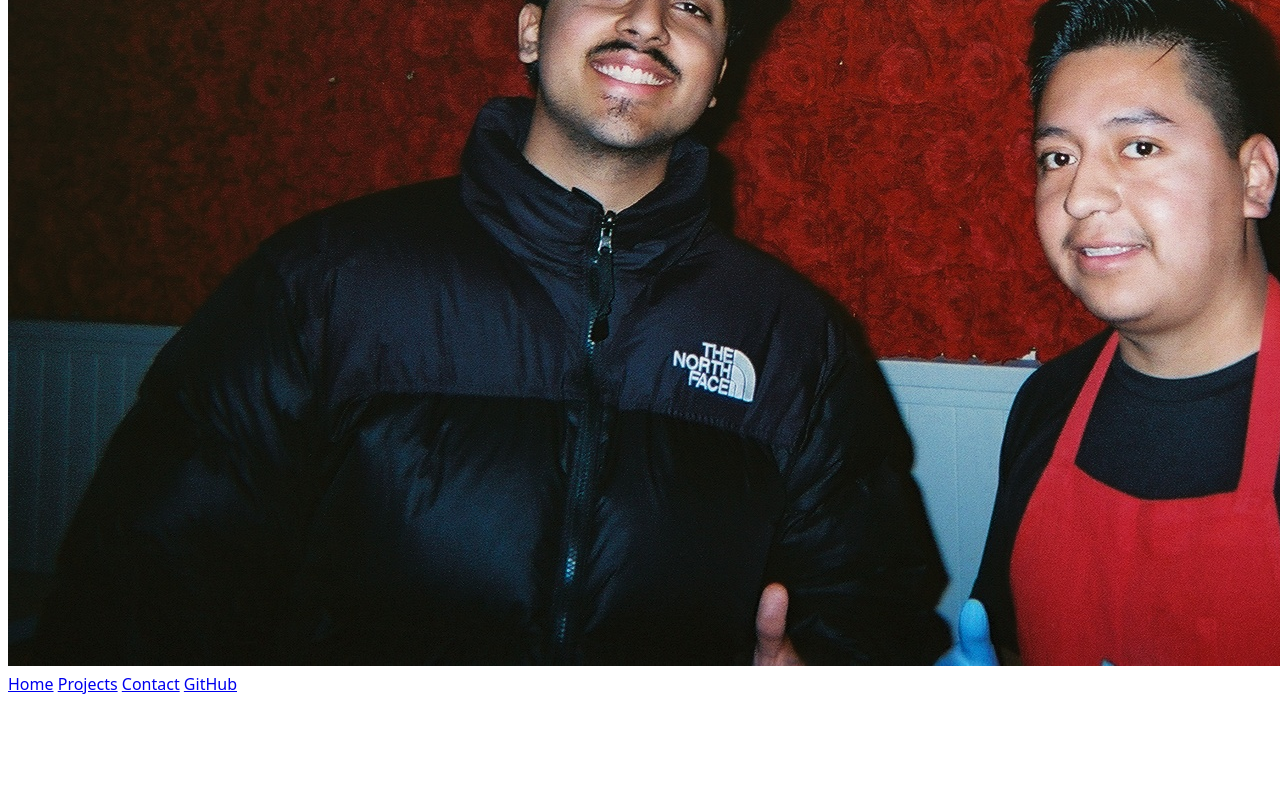
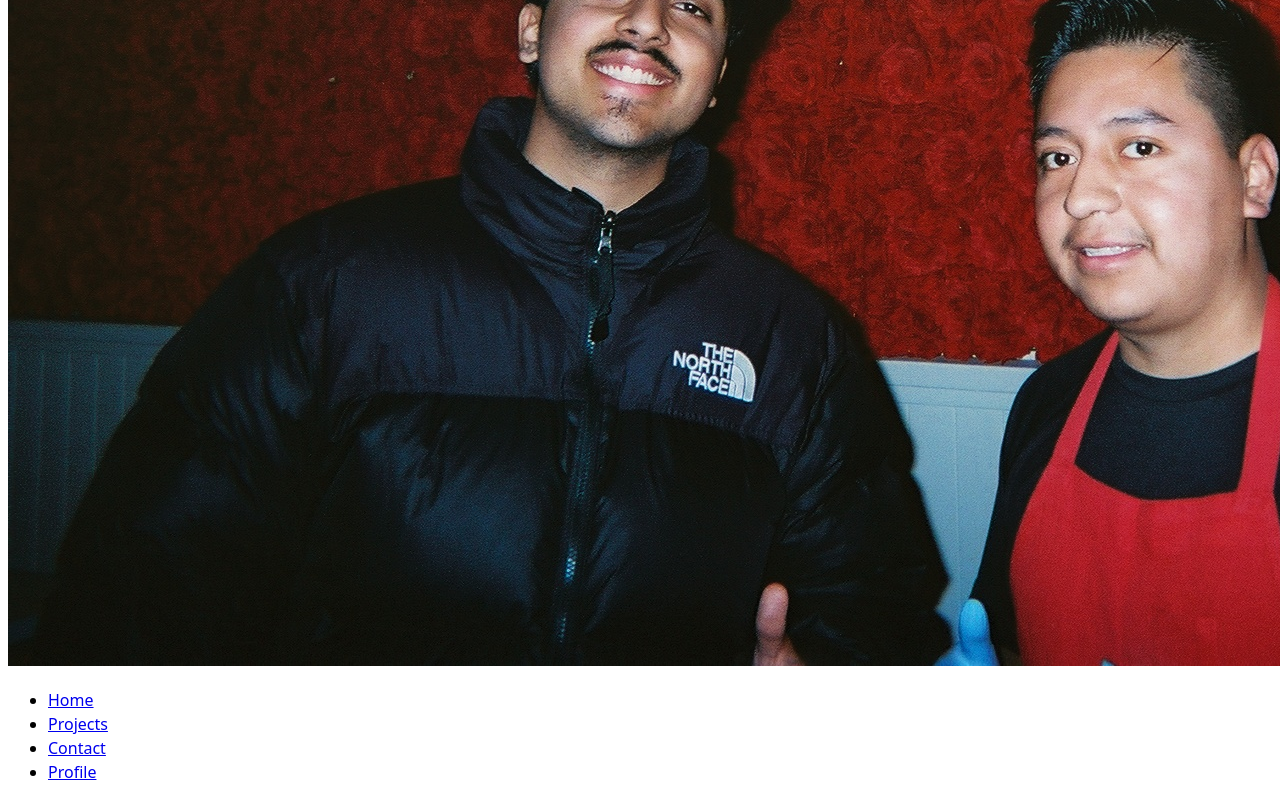
Before and after one commit to omarali03/portfolio, a plain HTML site: page index.html in a window 1280 px wide. Shown: the part 717-1517 px from the top of the page. Before the commit the page ends 1421 px from the top, so only its background shows below. Drawn offline with Linux system fonts and the light colour scheme.

Commit message:
Update index.html

```diff
--- a/index.html
+++ b/index.html
@@ -12,10 +12,12 @@
     <img src="images/workerandme.jpg" alt="Omar Ali posing with a friendly worker.">
 
     <nav>
-        <a href="index.html" class="active">Home</a>
-        <a href="projects/index.html">Projects</a>
-        <a href="contact/index.html">Contact</a>
-        <a href="https://github.com/omarali03" target="_blank">GitHub</a>
+        <ul>
+            <li><a href="index.html" class="active">Home</a></li>
+            <li><a href="projects/index.html">Projects</a></li>
+            <li><a href="contact/index.html">Contact</a></li>
+            <li><a href="https://github.com/omarali03" target="_blank">Profile</a></li>
+        </ul>
     </nav>
 </body>
 </html>
```
